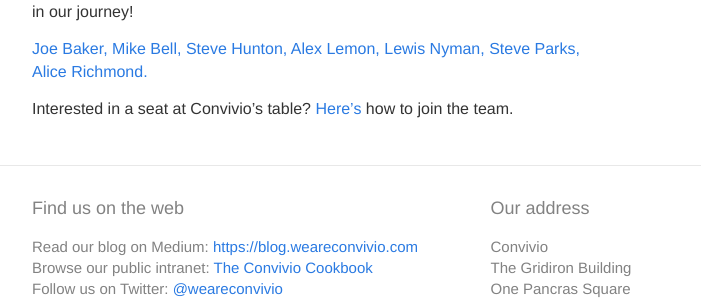
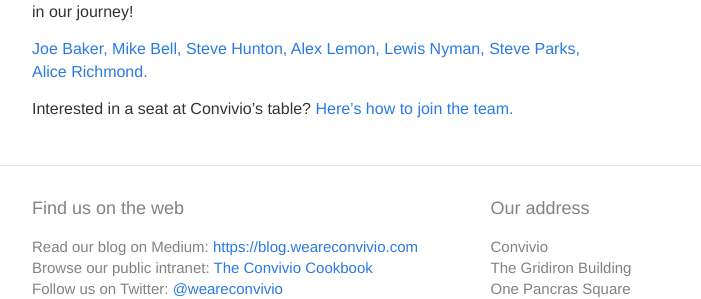
Before and after one commit to crablab/Convivio-Site, a Jekyll site: the page built from index.md, in a window 1280 px wide. Shown: the part 302-601 px from the top of the page, without its empty margins (288-989 px from the left). Built offline with Jekyll 4.4.1, drawn with Linux system fonts in a browser that asks for light colours.

```diff
--- a/index.md
+++ b/index.md
@@ -13,4 +13,4 @@ We're excited about what the future will bring for Convivio. Follow us and join
 
 <a href="https://twitter.com/joesb" target="_blank">Joe Baker,</a> <a href="https://twitter.com/mikebell_"  target="_blank">Mike Bell,</a> <a href="https://twitter.com/SteveHunton" target="_blank">Steve Hunton,</a> <a href="https://twitter.com/Lemonosity" target="_blank">Alex Lemon,</a> <a href="https://twitter.com/lewisnyman" target="_blank">Lewis Nyman,</a> <a href="https://twitter.com/steveparks" target="_blank">Steve Parks,</a> <br class="only-full-width" /><a href="https://twitter.com/aliceyerichmond">Alice Richmond.</a>
 
-Interested in a seat at Convivio’s table? [Here’s](/vacancies) how to join the team.
+Interested in a seat at Convivio’s table? [Here’s how to join the team.](/vacancies)
```
